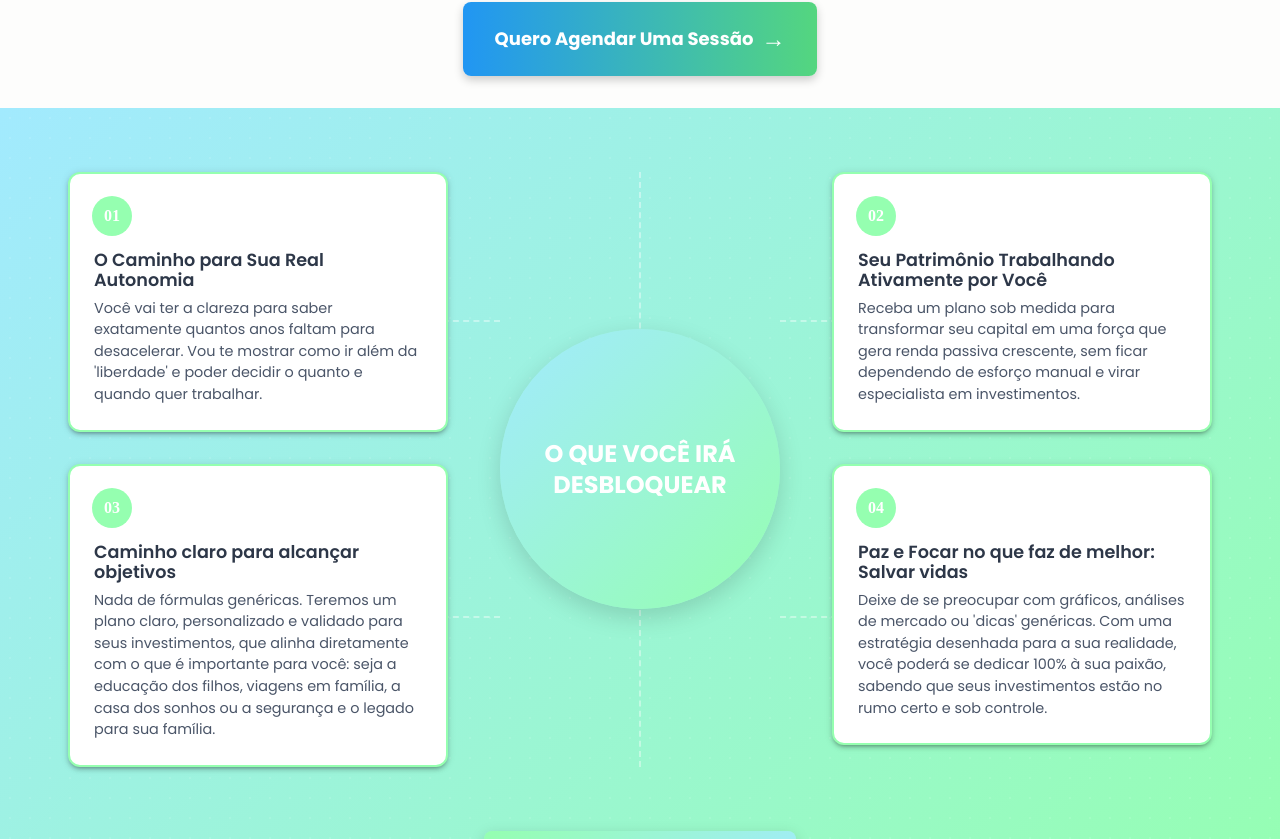
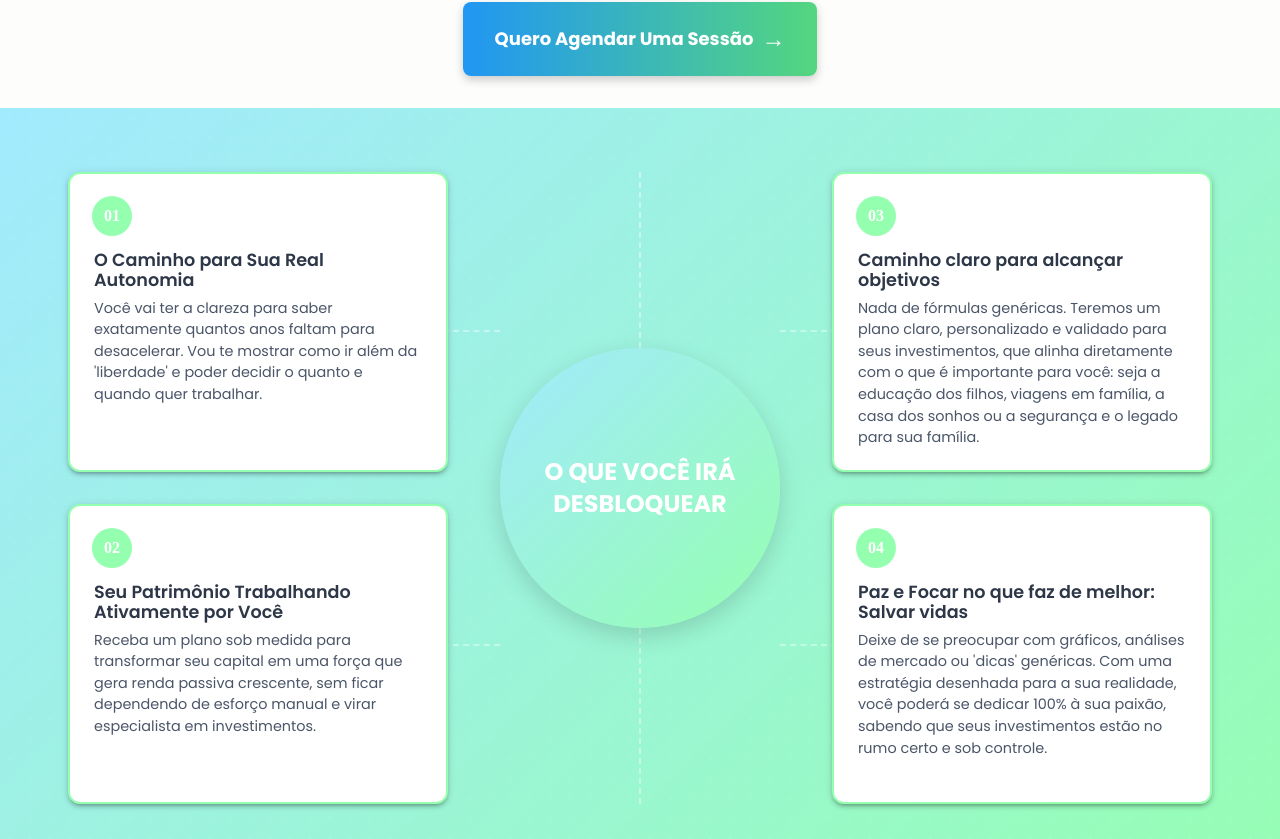
Before and after one commit to AndreHilario/felipehilario-investimentos-medicos-lp, a React (Vite) app: page / in a window 1280 px wide. Shown: the part 2203-3042 px from the top of the page. Built offline with nearby package versions, Linux system fonts and the light colour scheme.

Commit message:
fix :build

```diff
--- a/src/features/home/BlockPage.tsx
+++ b/src/features/home/BlockPage.tsx
@@ -49,7 +49,7 @@ export function BlockPage() {
     const cardColumnOffset = { xs: 0, md: `${centralCircleSize.md / 2 + 20}px` }; // Meio do círculo + um pouco de espaçamento
 
     // Componente auxiliar para renderizar cada card
-    const CardItem = ({ item }) => (
+    const CardItem = ({ item }: { item: any }) => (
         <Paper
             elevation={3}
             sx={{
@@ -66,6 +66,7 @@ export function BlockPage() {
                 position: 'relative',
                 maxWidth: { xs: '100%', md: '380px' }, // Limita a largura do card
                 width: '100%',
+                height: "300px"
             }}
         >
             <Box
@@ -185,7 +186,7 @@ export function BlockPage() {
                         }}
                     >
                         {/* Coluna Esquerda (Itens 1 e 3) */}
-                        <Grid item xs={12} md={6}
+                        <Box
                             sx={{
                                 display: 'flex',
                                 justifyContent: { xs: 'center', md: 'flex-end' }, // Centraliza no mobile, alinha à direita no desktop
@@ -195,12 +196,12 @@ export function BlockPage() {
                         >
                             <Stack spacing={4} sx={{ width: '100%', maxWidth: { xs: '400px', md: '380px' }, alignItems: { xs: 'center', md: 'flex-end' } }}>
                                 <CardItem item={items[0]} />
-                                <CardItem item={items[2]} />
+                                <CardItem item={items[1]} />
                             </Stack>
-                        </Grid>
+                        </Box>
 
                         {/* Coluna Direita (Itens 2 e 4) */}
-                        <Grid item xs={12} md={6}
+                        <Box
                             sx={{
                                 display: 'flex',
                                 justifyContent: { xs: 'center', md: 'flex-start' }, // Centraliza no mobile, alinha à esquerda no desktop
@@ -209,10 +210,10 @@ export function BlockPage() {
                             }}
                         >
                             <Stack spacing={4} sx={{ width: '100%', maxWidth: { xs: '400px', md: '380px' }, alignItems: { xs: 'center', md: 'flex-start' } }}>
-                                <CardItem item={items[1]} />
+                                <CardItem item={items[2]} />
                                 <CardItem item={items[3]} />
                             </Stack>
-                        </Grid>
+                        </Box>
                     </Grid>
 
                     {/* Linhas de Conexão (Apenas no Desktop) */}
```
